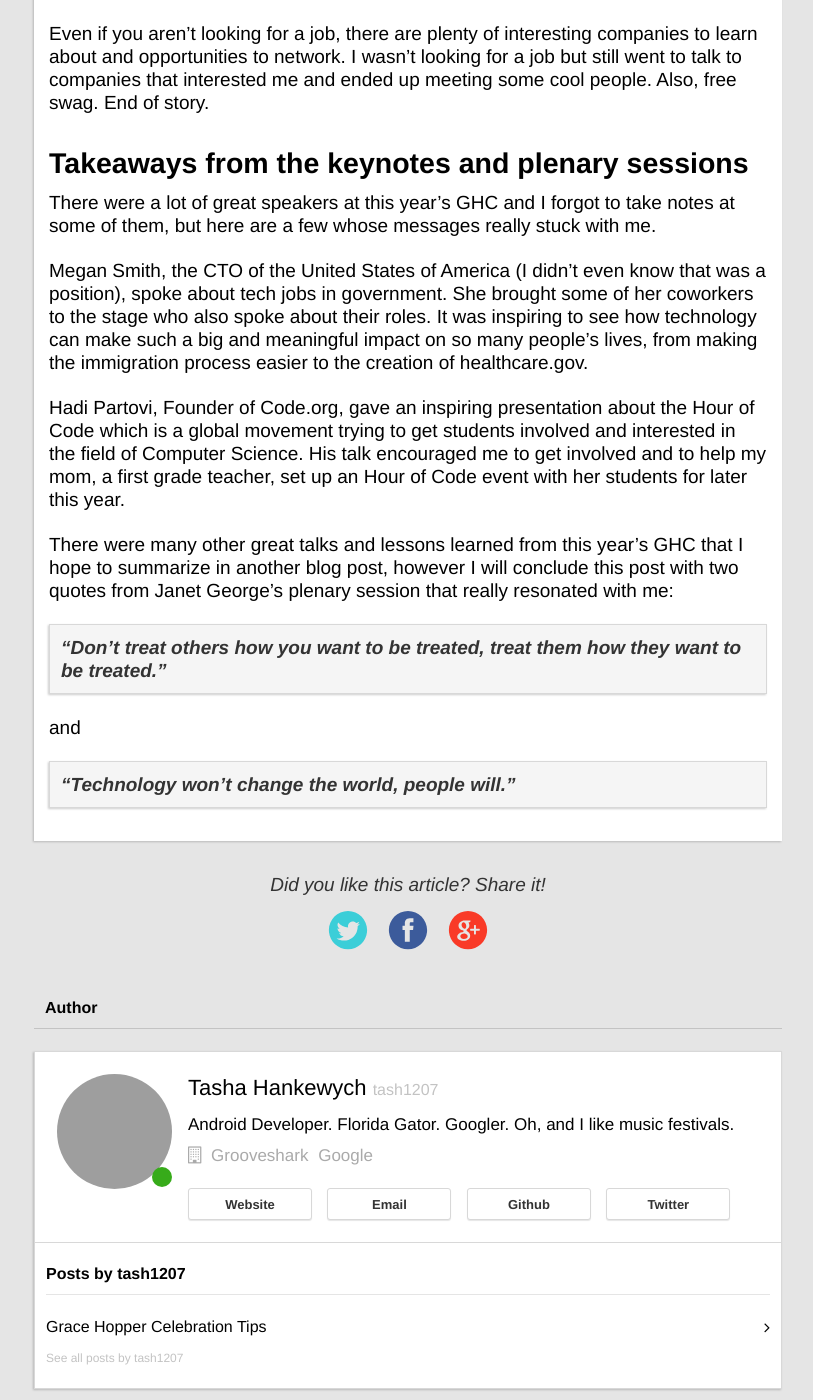
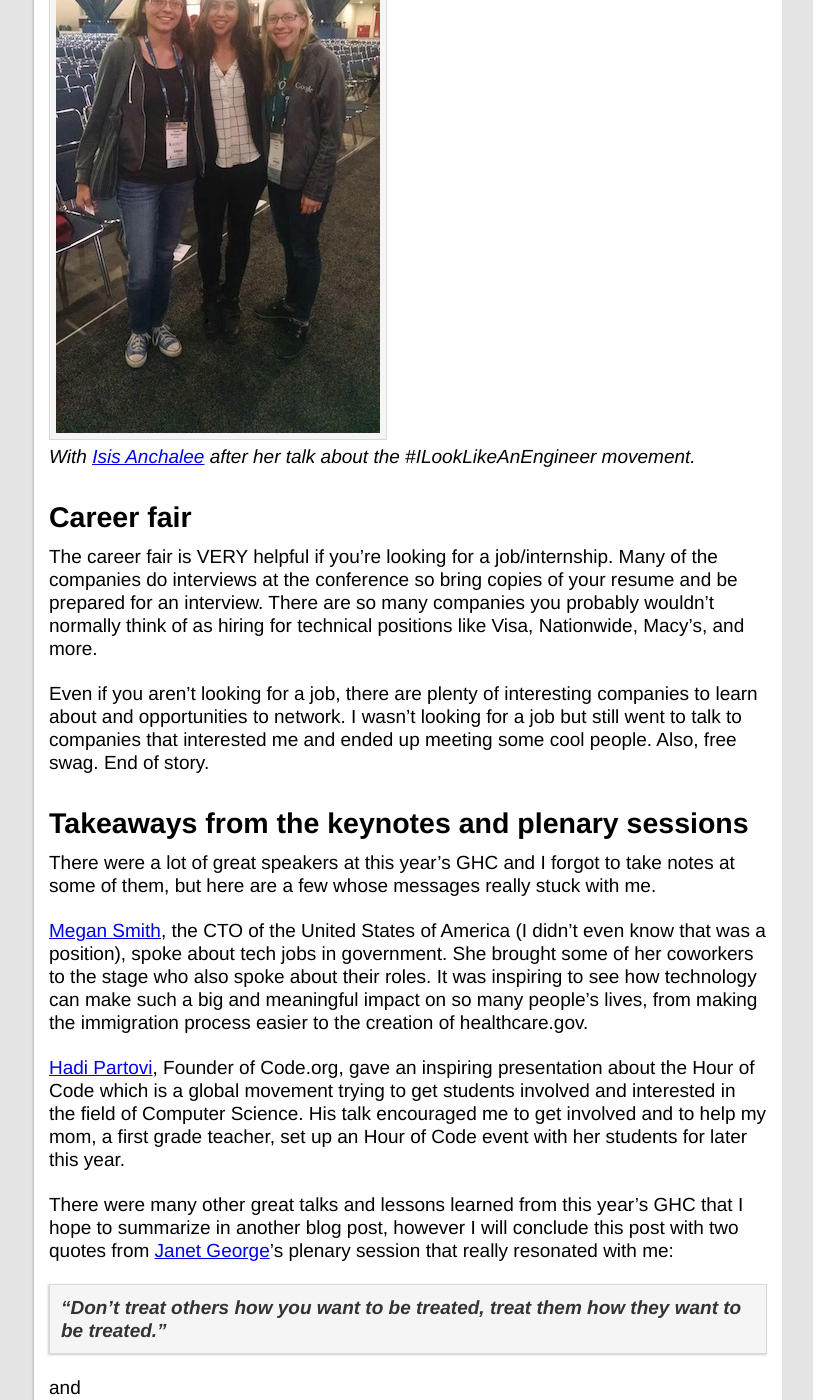
Before and after one commit to cryptic-io/cryptic-chat, a Jekyll site: the page built from _posts/2015-11-16-grace-hopper-tips.md, in a window 1280 px wide and 1400 px high, scrolled down 1100 px. Shown: the whole window, without its empty margins (232-1045 px from the left). Built offline with Jekyll 4.4.1, drawn with Linux system fonts in a browser that asks for light colours; nearby versions of some CDN libraries; Markdown is read by kramdown in place of the engine named in the settings; comment, search, counter and statistics services are not loaded; some of the changed text lies outside the part shown; grey boxes are pictures that could not be loaded.

Commit message:
Include links and a picture in the blog post.

```diff
--- a/_posts/2015-11-16-grace-hopper-tips.md
+++ b/_posts/2015-11-16-grace-hopper-tips.md
@@ -5,7 +5,7 @@ tags: ghc grace hopper women
 username: tash1207
 ---
 
-Last month, I attended my first Grace Hopper Celebration. Going into it, I felt totally lost and overwhelmed and wished that I could have found a helpful blog post from a previous Hopper about what to expect. So I'm writing this in the hopes that someone attending GHC 2016 might find it useful.
+Last month, I attended my first [Grace Hopper Celebration](http://ghc.anitaborg.org/). Going into it, I felt totally lost and overwhelmed and wished that I could have found a helpful blog post from a previous Hopper about what to expect. So I'm writing this in the hopes that someone attending GHC 2016 might find it useful.
 
 ## What I wish I knew before Day 1
  + Be comfortable! You don't have to dress to impress. Almost everyone is wearing a t-shirt and jeans anyways. I wore business casual my first day and regretted it.
@@ -15,22 +15,25 @@ Last month, I attended my first Grace Hopper Celebration. Going into it, I felt
 
 ## Other random tips
  + Step outside of your comfort zone and strike up conversations with the people sitting next to you at talks or standing near you in line. You never know who you'll meet!
- + Don't be afraid to not go to a talk during a certain time slot and use that time to unwind and socialize (or go to the career fair).
+ + Don't be afraid to skip a talk during a certain time slot and use that time to unwind and socialize (or go to the career fair).
  + If you go up to the front after the plenary talks are done, you can talk with the speakers. A coworker and I did this and were able to get one of the speakers to join us for lunch later this month.
 
+ ![Picture with Isis Anchalee](/imgs/article/ilooklikeanengineer.jpg)
+ *With [Isis Anchalee](https://twitter.com/isisanchalee) after her talk about the #ILookLikeAnEngineer movement.*
+
 ## Career fair
-The career fair is VERY helpful if you're looking for a job/internship. Many of the companies do interviews at the conference so bring copies of your resume and be prepared for an interview. There are so many companies you probably wouldn't normally think of as hiring for technical positions.
+The career fair is VERY helpful if you're looking for a job/internship. Many of the companies do interviews at the conference so bring copies of your resume and be prepared for an interview. There are so many companies you probably wouldn't normally think of as hiring for technical positions like Visa, Nationwide, Macy's, and more.
 
 Even if you aren't looking for a job, there are plenty of interesting companies to learn about and opportunities to network. I wasn't looking for a job but still went to talk to companies that interested me and ended up meeting some cool people. Also, free swag. End of story.
 
 ## Takeaways from the keynotes and plenary sessions
 There were a lot of great speakers at this year's GHC and I forgot to take notes at some of them, but here are a few whose messages really stuck with me.
 
-Megan Smith, the CTO of the United States of America (I didn't even know that was a position), spoke about tech jobs in government. She brought some of her coworkers to the stage who also spoke about their roles. It was inspiring to see how technology can make such a big and meaningful impact on so many people's lives, from making the immigration process easier to the creation of healthcare.gov.
+[Megan Smith](https://twitter.com/USCTO), the CTO of the United States of America (I didn't even know that was a position), spoke about tech jobs in government. She brought some of her coworkers to the stage who also spoke about their roles. It was inspiring to see how technology can make such a big and meaningful impact on so many people's lives, from making the immigration process easier to the creation of healthcare.gov.
 
-Hadi Partovi, Founder of Code.org, gave an inspiring presentation about the Hour of Code which is a global movement trying to get students involved and interested in the field of Computer Science. His talk encouraged me to get involved and to help my mom, a first grade teacher, set up an Hour of Code event with her students for later this year.
+[Hadi Partovi](https://twitter.com/hadip), Founder of Code.org, gave an inspiring presentation about the Hour of Code which is a global movement trying to get students involved and interested in the field of Computer Science. His talk encouraged me to get involved and to help my mom, a first grade teacher, set up an Hour of Code event with her students for later this year.
 
-There were many other great talks and lessons learned from this year's GHC that I hope to summarize in another blog post, however I will conclude this post with two quotes from Janet George's plenary session that really resonated with me:
+There were many other great talks and lessons learned from this year's GHC that I hope to summarize in another blog post, however I will conclude this post with two quotes from [Janet George](http://ghc.anitaborg.org/speakers-honorees/janet-george/)'s plenary session that really resonated with me:
 
 >*__"Don't treat others how you want to be treated, treat them how they want to be treated."__*
 
```
Also changed, not shown: imgs/article/ilooklikeanengineer.jpg (added).
